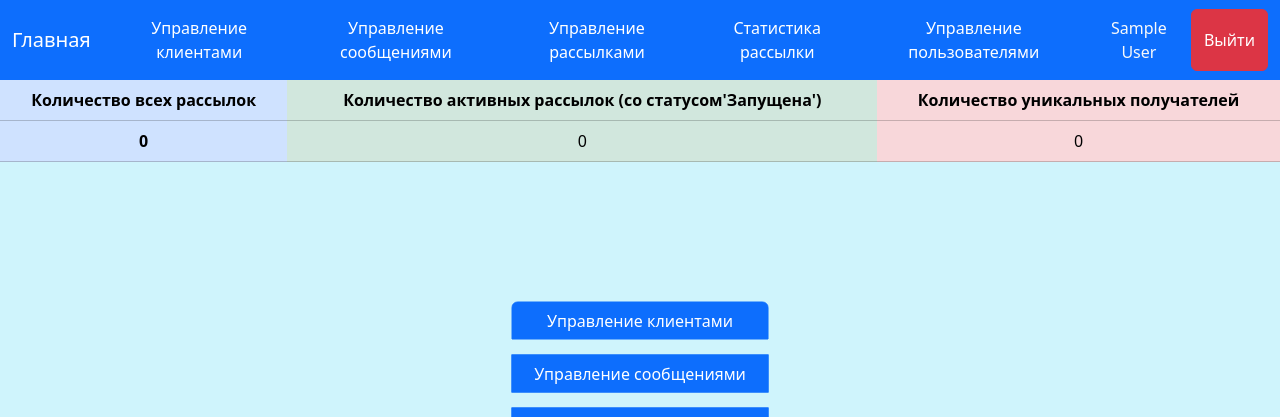
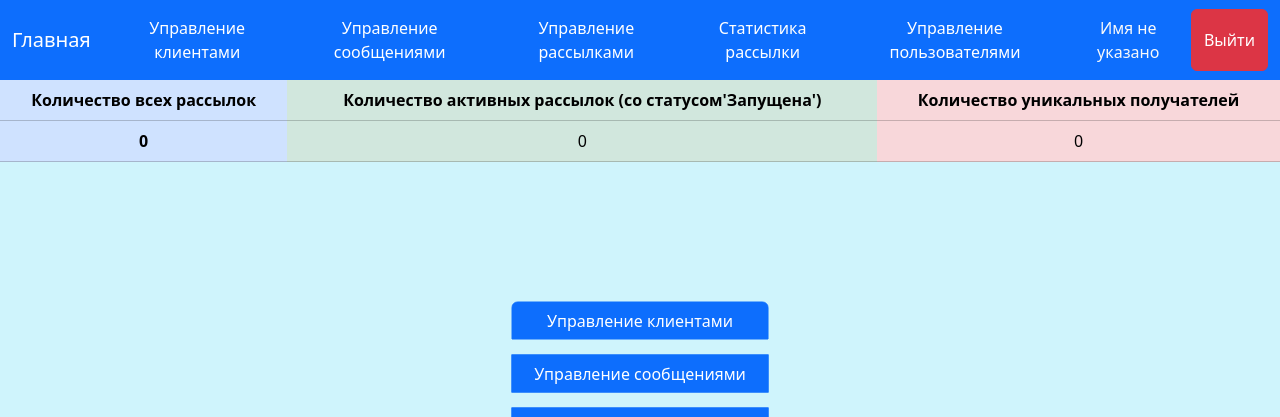
Before and after one commit to gabdrakhmanov-D/Mailing-list-management-service, a Django app: page /home/ in a window 1280 px wide. Shown: the top 417 px of the page. Run offline with Django 5.2, Linux system fonts and the light colour scheme; the visitor is signed in with stand-in values (Sample User, id 1); data that the repository does not hold is empty; some libraries are stand-ins or nearby versions.

Commit message:
исправлено отображение имени, если его нет

```diff
--- a/users/templates/main/header.html
+++ b/users/templates/main/header.html
@@ -46,13 +46,15 @@
                 </ul>
             </div>
             <form class="d-flex" method="post" action="{% url 'users:logout'%}">
+
                 {% csrf_token %}
                 {% if request.user|in_group:"Managers" %}
-                <span class="text-light mx-3">Менеджер: <a class="link text-light" href="{% url 'users:profile' %}">{{request.user|default:'Имя не указано'}}</a></span>
+                <span class="text-light mx-3">Менеджер: <a class="link text-light" href="{% url 'users:profile' %}">{{request.user.name|default:'Имя не указано'}}</a></span>
                 {% else %}
-                <a class="btn text-light" href="{% url 'users:profile' %}">{{request.user|default:'Имя не указано'}}</a>{% endif %}
+                <a class="btn text-light" href="{% url 'users:profile' %}">{{request.user.name|default:'Имя не указано'}}</a>{% endif %}
                 <button type="submit" class="btn btn-danger ">Выйти</button>
             </form>
         </div>
     </nav>
+
 </header>
```
Also changed, not shown: 1 other file.
